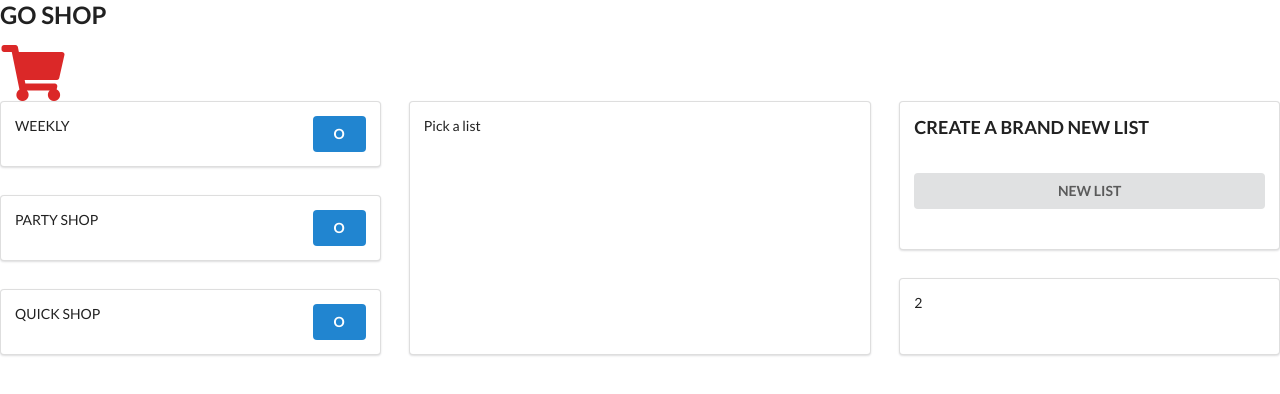
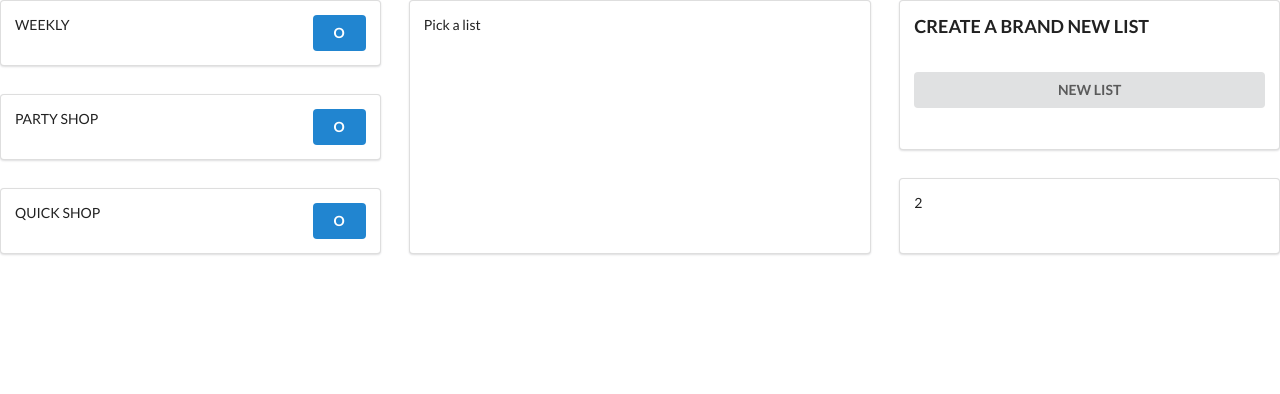
Before and after one commit to GregatGit/go-shop, a React (Create React App) app: page / in a window 1280 px wide. Shown: the top 394 px of the page. Built offline with nearby package versions, Linux system fonts and the light colour scheme.

Commit message:
reset App

```diff
--- a/src/App.js
+++ b/src/App.js
@@ -1,35 +1,15 @@
-import React from 'react'
-import { BrowserRouter, Route } from 'react-router-dom'
+import React, { Component } from 'react'
 import HomePage from './components/HomePage'
-import MyList from './components/MyList'
-import FinalShop from './components/FinalShop'
-import NewItem from './components/NewItem'
-import NewItemForm from './components/NewItemForm'
 
-function App() {
-  return (
-    <div>
+class App extends Component {
+  state = {display: 'HomePage', user: 'Greg'}
+  render () {
+    return (
       <div>
-        <h2>GO SHOP</h2>
-        <div>
-          <i aria-hidden="true" className="red huge cart icon" />
-          <div />
-        </div>
+        <HomePage />
       </div>
-      <div>
-        <BrowserRouter>
-          <div>
-            <Route path="/" exact component={HomePage} />
-            <Route path="/page2" component={MyList} />
-            <Route path="/shopping" component={FinalShop} />
-            <Route path="/newItem" component={NewItem} />
-            <Route path="/new" component={NewItemForm} />
-          </div>
-        </BrowserRouter>
-      </div>
-      <br />
-    </div>
-  )
+    )
+  }
 }
 
 export default App
```
